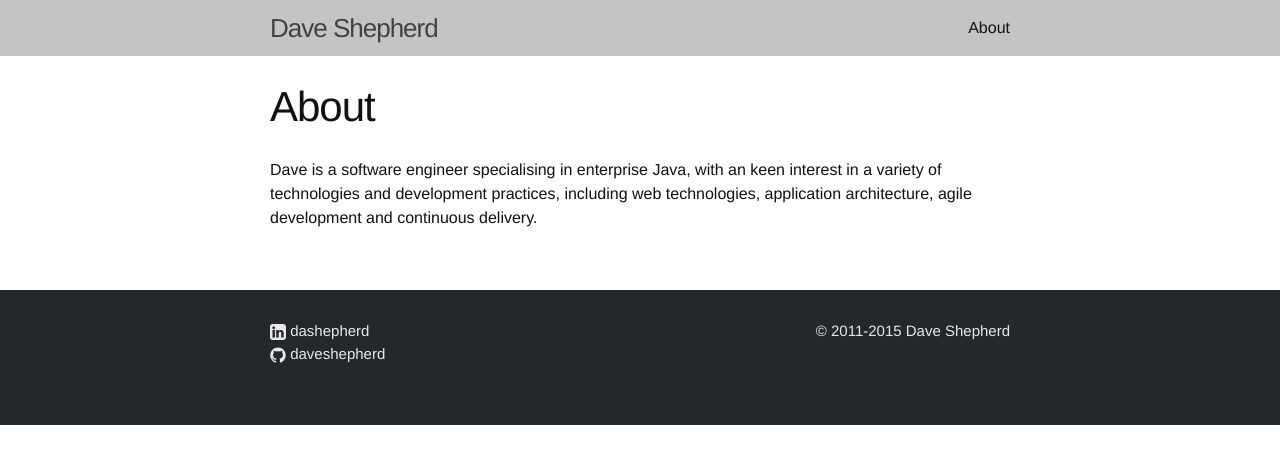
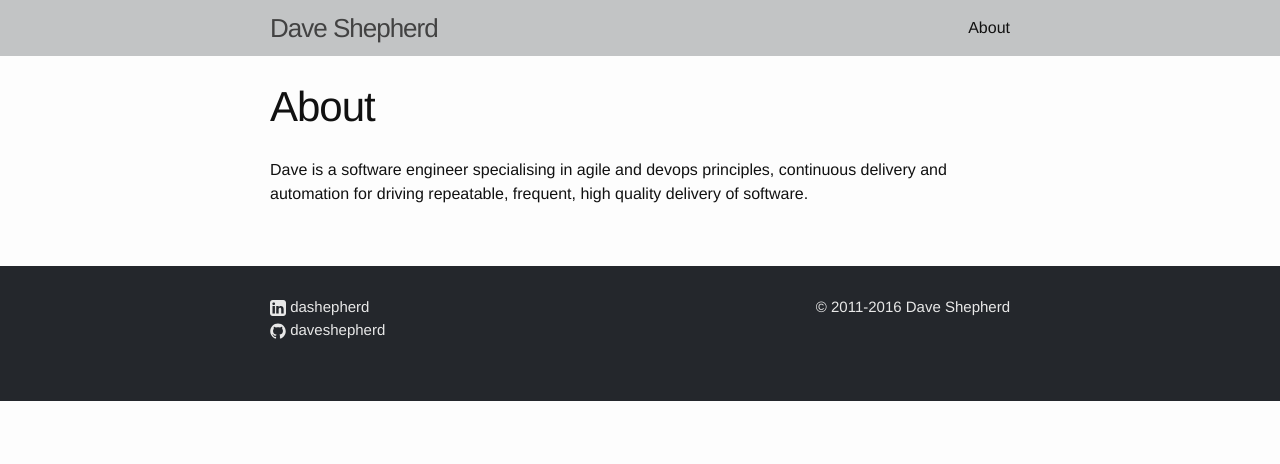
Before and after one commit to daveshepherd/daveshepherd.github.io, a Jekyll site: the page built from about.md, in a window 1280 px wide. Shown: the top 464 px of the page. Built offline with Jekyll 4.4.1, drawn with Linux system fonts in a browser that asks for light colours.

Commit message:
Mod: Update about and copyright date

```diff
--- a/_includes/footer.html
+++ b/_includes/footer.html
@@ -36,7 +36,7 @@
       </div>
 
       <div class="footer-col  footer-col-2">
-        <p class="text">&copy; 2011-2015 Dave Shepherd</p>
+        <p class="text">&copy; 2011-2016 Dave Shepherd</p>
       </div>
     </div>
 
--- a/about.md
+++ b/about.md
@@ -4,4 +4,4 @@ title: About
 permalink: /about/
 ---
 
-Dave is a software engineer specialising in enterprise Java, with an keen interest in a variety of technologies and development practices, including web technologies, application architecture, agile development and continuous delivery.
+Dave is a software engineer specialising in agile and devops principles, continuous delivery and automation for driving repeatable, frequent, high quality delivery of software.
```
